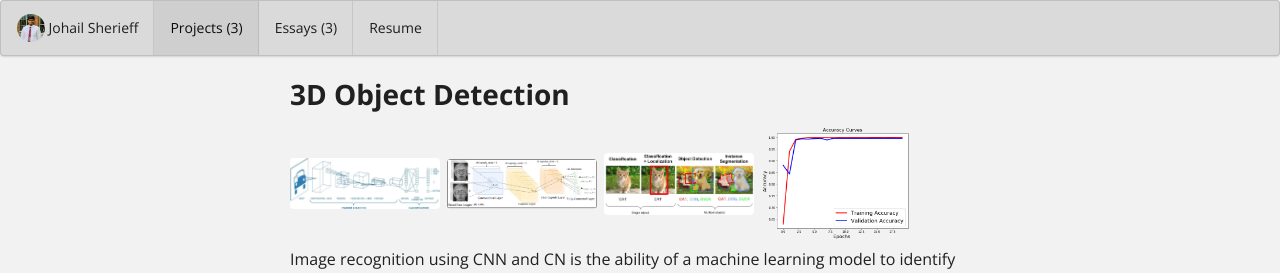
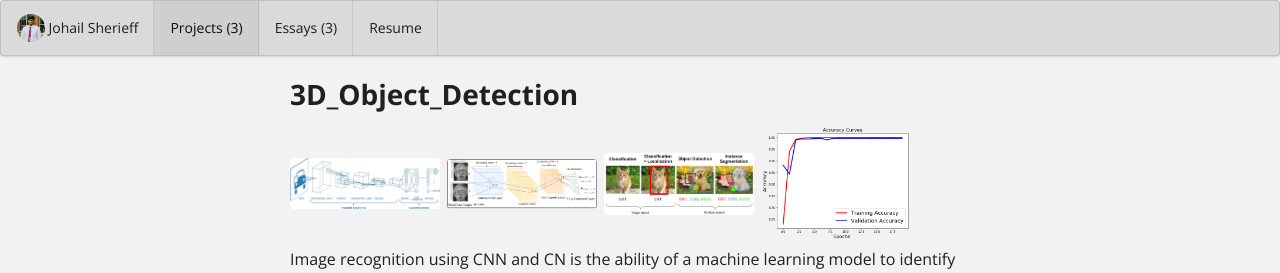
Before and after one commit to johailsherieff/johailsherieff.github.io, a Jekyll site: the page built from projects/project-1.md, in a window 1280 px wide. Shown: the top 273 px of the page. Built offline with Jekyll 4.4.1, drawn with Linux system fonts in a browser that asks for light colours; part of the change alters nothing that is shown.

```diff
--- a/projects/project-1.md
+++ b/projects/project-1.md
@@ -1,8 +1,8 @@
 ---
 layout: project
 type: project
-image: images/deep_learning.jpeg
-title: 3D Object Detection
+image: images/3D_Object_Detection
+title: 3D_Object_Detection
 permalink: projects/project-1
 # All dates must be YYYY-MM-DD format!
 date: 2019-01-05
```
